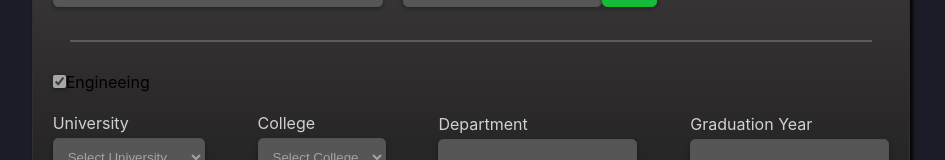
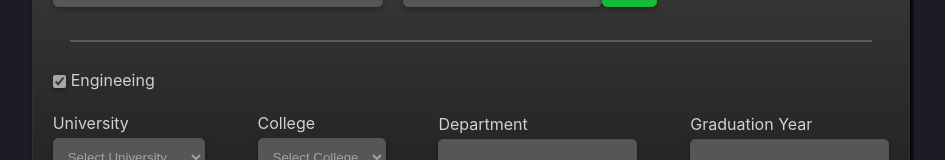
Before and after one commit to KhileshThakur/learnit-frontend, a React (Create React App) app: page /register-learner in a window 1280 px wide. Shown: the part 405-565 px from the top of the page, without its empty margins (169-1114 px from the left). Built offline with nearby package versions, Linux system fonts and the light colour scheme; a web font is replaced by a local one.

Commit message:
Updated Join as Learner

```diff
--- a/src/Auth/JoinAsLearner.css
+++ b/src/Auth/JoinAsLearner.css
@@ -83,3 +83,8 @@ button[type="submit"]{
     display: flex;
     gap: 20px;
 }
+.row-checkbox {
+    display: flex;
+    gap: 5px;
+    color: #d1d1d1;
+}
```
